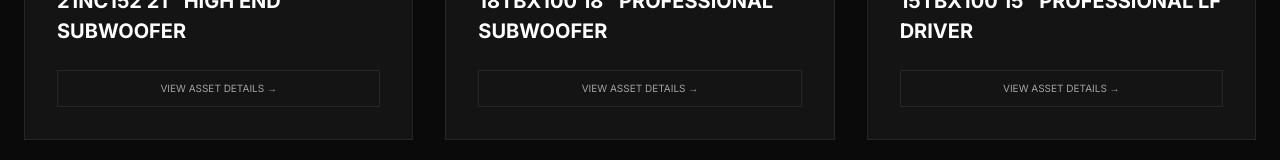
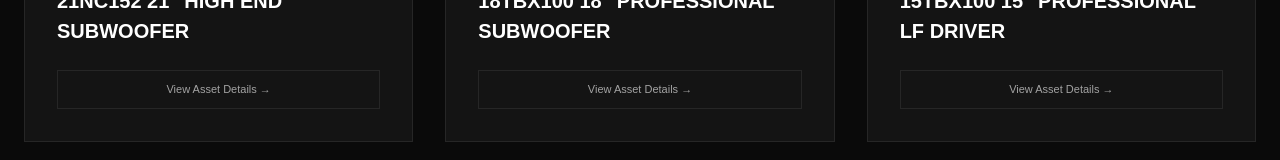
Before and after one commit to susan339/hd-audio-website, a Next.js app: page /products in a window 1280 px wide. Shown: the part 857-1017 px from the top of the page. Built offline with nearby package versions, Linux system fonts and the light colour scheme.

Commit message:
Update page.js

```diff
--- a/src/app/products/page.js
+++ b/src/app/products/page.js
@@ -1,5 +1,3 @@
-/* eslint-disable @next/next/no-img-element */
-import React from 'react';
 import Link from 'next/link';
 
 export default function ProductsPage() {
@@ -12,19 +10,19 @@ export default function ProductsPage() {
   ];
 
   return (
-    <div style={{ backgroundColor: '#0A0A0A', color: 'white', minHeight: '100vh', padding: '160px 24px 80px' }}>
+    <div style={{ backgroundColor: '#0A0A0A', color: 'white', minHeight: '100vh', padding: '160px 24px 80px', fontFamily: 'sans-serif' }}>
       <div style={{ maxWidth: '1400px', margin: '0 auto' }}>
-        <h1 style={{ fontSize: '64px', fontWeight: '900', textTransform: 'uppercase', marginBottom: '64px' }}>Our Collection</h1>
-        <div style={{ display: 'grid', gridTemplateColumns: 'repeat(auto-fill, minmax(300px, 1fr))', gap: '32px' }}>
+        <h1 style={{ fontSize: '64px', fontWeight: '900', textTransform: 'uppercase', marginBottom: '64px', letterSpacing: '-2px' }}>Our Collection</h1>
+        <div style={{ display: 'grid', gridTemplateColumns: 'repeat(auto-fill, minmax(320px, 1fr))', gap: '32px' }}>
           {products.map((p) => (
             <Link href={`/products/${p.id}`} key={p.id} style={{ backgroundColor: '#141414', border: '1px solid #262626', display: 'flex', flexDirection: 'column', textDecoration: 'none', color: 'inherit' }}>
               <div style={{ aspectRatio: '1/1', padding: '32px', backgroundColor: 'white', display: 'flex', alignItems: 'center', justifyContent: 'center', overflow: 'hidden' }}>
-                <img src={p.img} alt="" style={{ maxWidth: '100%', maxHeight: '100%', objectFit: 'contain' }} />
+                <img src={p.img} alt={p.name} style={{ maxHeight: '100%', maxWidth: '100%', objectFit: 'contain' }} />
               </div>
               <div style={{ padding: '32px' }}>
                 <p style={{ fontSize: '10px', color: '#E11D48', fontWeight: 'bold', textTransform: 'uppercase', marginBottom: '8px' }}>{p.cat}</p>
                 <h3 style={{ fontSize: '20px', fontWeight: 'bold', textTransform: 'uppercase', marginBottom: '24px' }}>{p.name}</h3>
-                <div style={{ color: '#A3A3A3', fontSize: '10px', border: '1px solid #262626', padding: '10px', textAlign: 'center' }}>VIEW ASSET DETAILS →</div>
+                <div style={{ color: '#A3A3A3', fontSize: '11px', border: '1px solid #262626', padding: '10px', textAlign: 'center' }}>View Asset Details →</div>
               </div>
             </Link>
           ))}
```
